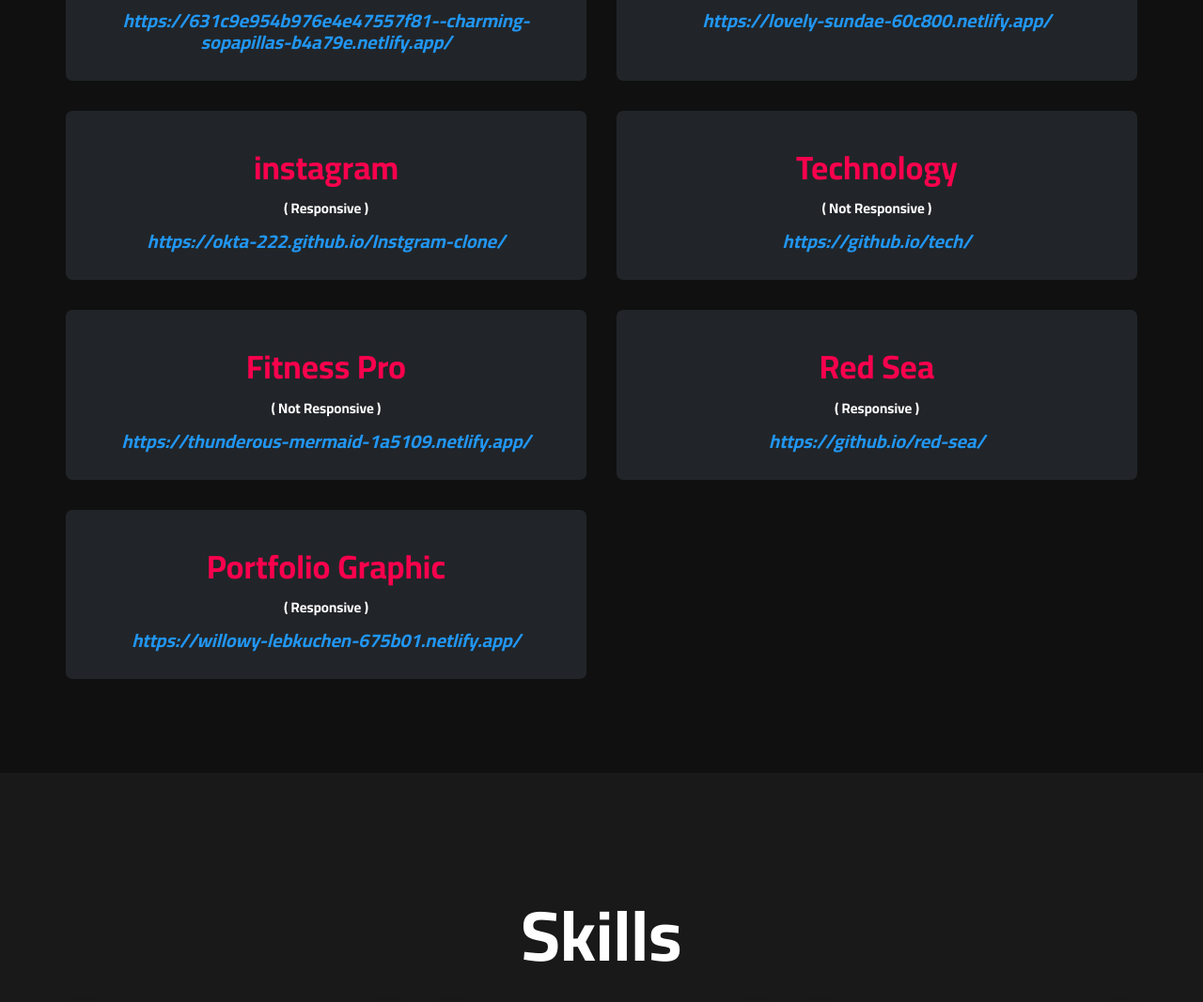
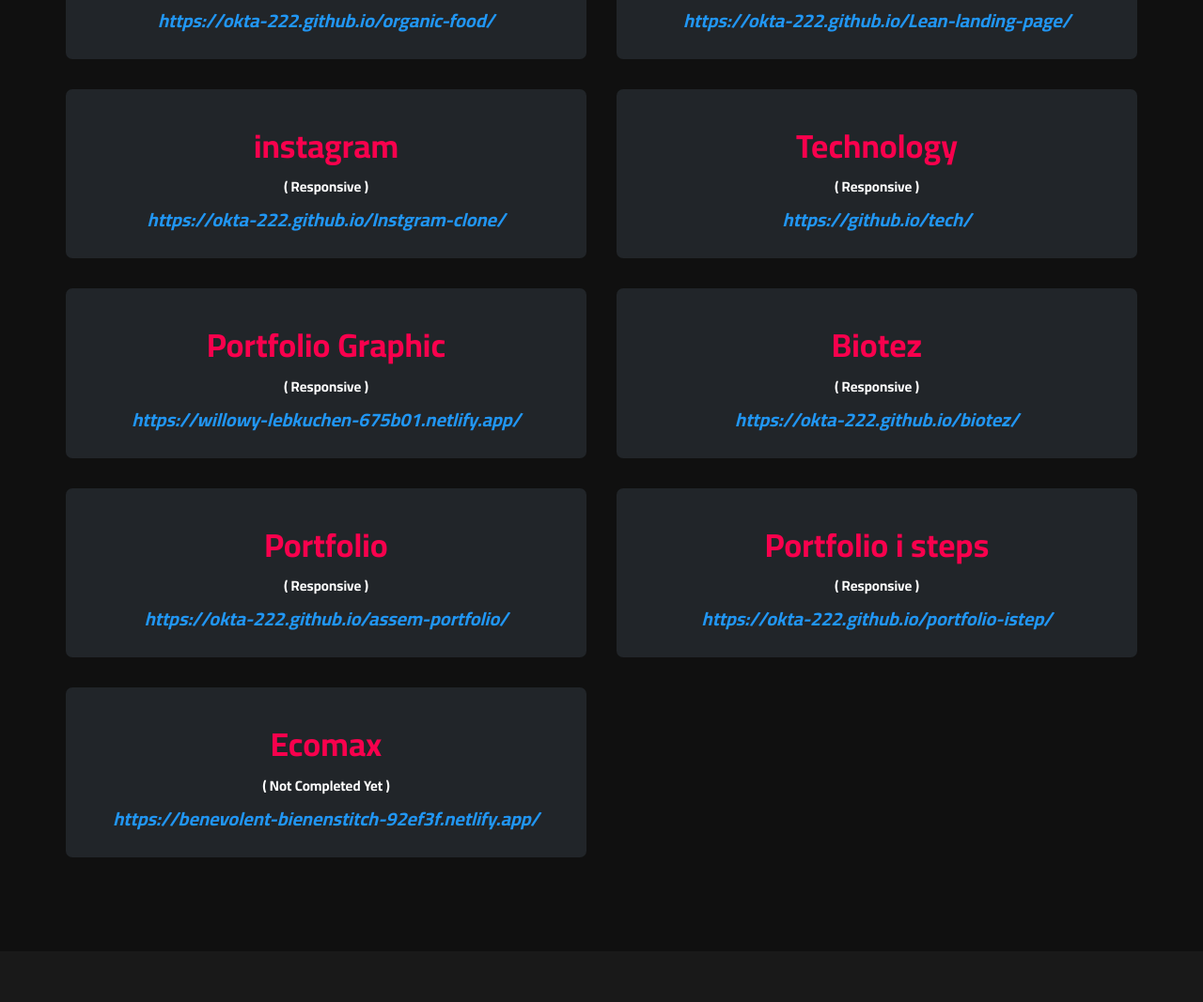
Before and after one commit to Mo7ammedSalem/my-portfolio, a plain HTML site: page index.html in a window 1280 px wide. Shown: the part 4796-5863 px from the top of the page at 94% size. Drawn offline with Linux system fonts and the light colour scheme.

Commit message:
first commit

```diff
--- a/index.html
+++ b/index.html
@@ -159,7 +159,7 @@
       <h1 class="heading"> my <span>project</span> </h1>
       <div class="box-container">
         <div class="box">
-          <img src="imgs/logy.avif" alt="">
+          <img src="imgs/logy.avif" alt="" id="stats">
         </div>
         <div class="box">
           <img src="imgs/organic.avif" alt="">
@@ -209,14 +209,23 @@
     <h2>Projects Links</h2>
     <div class="container">
       <div class="boxx">
-        <span class="number">Logitech<br/><p>( not responsive )</p></span></span>
+        <span class="number">Logitech<br/><p>( responsive )</p></span></span>
         <span class="text"><a href="https://631c808d7bc20838ffcd71fd--cute-toffee-af5c1d.netlify.app/"
             target="_blank">https://631c808d7bc20838ffcd71fd--cute-toffee-af5c1d.netlify.app/</a></span>
       </div>
       <div class="boxx">
-        <span class="number">Ecomax <br/><p>( responsive )</p></span></span>
-        <span class="text"><a href="https://benevolent-bienenstitch-92ef3f.netlify.app/"
-            target="_blank">https://benevolent-bienenstitch-92ef3f.netlify.app/</a></span>
+        <span class="number">Foodera <br/><p>( responsive )</p></span></span>
+        <span class="text"><a href="https://631c9e954b976e4e47557f81--charming-sopapillas-b4a79e.netlify.app/"
+            target="_blank">https://631c9e954b976e4e47557f81--charming-sopapillas-b4a79e.netlify.app/</a></span>
+      </div>
+      <div class="boxx">
+        <span class="number">ElbrusAgency<br/><p>( not responsive )</p></span></span>
+        <span class="text"><a href="https://lovely-sundae-60c800.netlify.app/"
+            target="_blank">https://lovely-sundae-60c800.netlify.app/</a></span>
+      </div>
+      <div class="boxx">
+        <span class="number">Fitness Pro <br/><p>( not responsive )</p></span></span>
+        <span class="text"><a href="https://thunderous-mermaid-1a5109.netlify.app/"target="_blank">https://thunderous-mermaid-1a5109.netlify.app/</a></span>
       </div>
       <div class="boxx">
         <span class="number">Noara Medical <br/><p>( responsive )</p></span></span>
@@ -238,40 +247,42 @@
             target="_blank">https://okta-222.github.io/Lean-landing-page/</a></span>
       </div>
       <div class="boxx">
-        <span class="number">Foodera <br/><p>( responsive )</p></span></span>
-        <span class="text"><a href="https://631c9e954b976e4e47557f81--charming-sopapillas-b4a79e.netlify.app/"
-            target="_blank">https://631c9e954b976e4e47557f81--charming-sopapillas-b4a79e.netlify.app/</a></span>
-      </div>
-      <div class="boxx">
-        <span class="number">ElbrusAgency<br/><p>( not responsive )</p></span></span>
-        <span class="text"><a href="https://lovely-sundae-60c800.netlify.app/"
-            target="_blank">https://lovely-sundae-60c800.netlify.app/</a></span>
-      </div>
-      <div class="boxx">
         <span class="number">instagram<br/><p>( responsive )</p></span></span>
         <span class="text"><a href="https://okta-222.github.io/Instgram-clone/"
             target="_blank">https://okta-222.github.io/Instgram-clone/</a></span>
       </div>
-
       <div class="boxx">
 
-        <span class="number">Technology <br/><p>( not responsive )</p></span></span>
+        <span class="number">Technology <br/><p>(  responsive )</p></span></span>
         <span class="text"><a href="https://okta-222.github.io/tech/"target="_blank">https://github.io/tech/</a></span>
-      </div>
-      <div class="boxx">
-        <span class="number">Fitness Pro <br/><p>( not responsive )</p></span></span>
-        <span class="text"><a href="https://thunderous-mermaid-1a5109.netlify.app/"target="_blank">https://thunderous-mermaid-1a5109.netlify.app/</a></span>
-      </div>
-
-      <div class="boxx">
-        <span class="number">Red Sea <br/><p>( responsive )</p></span></span>
-        <span class="text"><a href="https://okta-222.github.io/red-sea/"target="_blank">https://github.io/red-sea/</a></span>
       </div>
       <div class="boxx">
 
         <span class="number">Portfolio Graphic <br/><p>( responsive )</p></span></span>
         <span class="text"><a href="https://willowy-lebkuchen-675b01.netlify.app/"target="_blank">https://willowy-lebkuchen-675b01.netlify.app/</a></span>
       </div>
+      <div class="boxx">
+
+        <span class="number">Biotez <br/><p>(  responsive )</p></span></span>
+        <span class="text"><a href="https://okta-222.github.io/biotez/"target="_blank">https://okta-222.github.io/biotez/</a></span>
+      </div>
+      <div class="boxx">
+
+        <span class="number">Portfolio<br/><p>( responsive )</p></span></span>
+        <span class="text"><a href="https://okta-222.github.io/assem-portfolio/"target="_blank">https://okta-222.github.io/assem-portfolio/</a></span>
+      </div>
+      <div class="boxx">
+
+        <span class="number">Portfolio i steps<br/><p>( responsive )</p></span></span>
+        <span class="text"><a href="https://okta-222.github.io/portfolio-istep/"target="_blank">https://okta-222.github.io/portfolio-istep/</a></span>
+      </div>
+
+      <div class="boxx">
+        <span class="number">Ecomax <br/><p>( Not completed yet )</p></span></span>
+        <span class="text"><a href="https://benevolent-bienenstitch-92ef3f.netlify.app/"
+            target="_blank">https://benevolent-bienenstitch-92ef3f.netlify.app/</a></span>
+      </div>
+
     </div>
   </div>
   <!-- End Stats -->
@@ -361,6 +372,7 @@
   </footer>
 
 
+
 </body>
 
 </html>
```
Also changed, not shown: css/index.css (line endings or trailing spaces).
